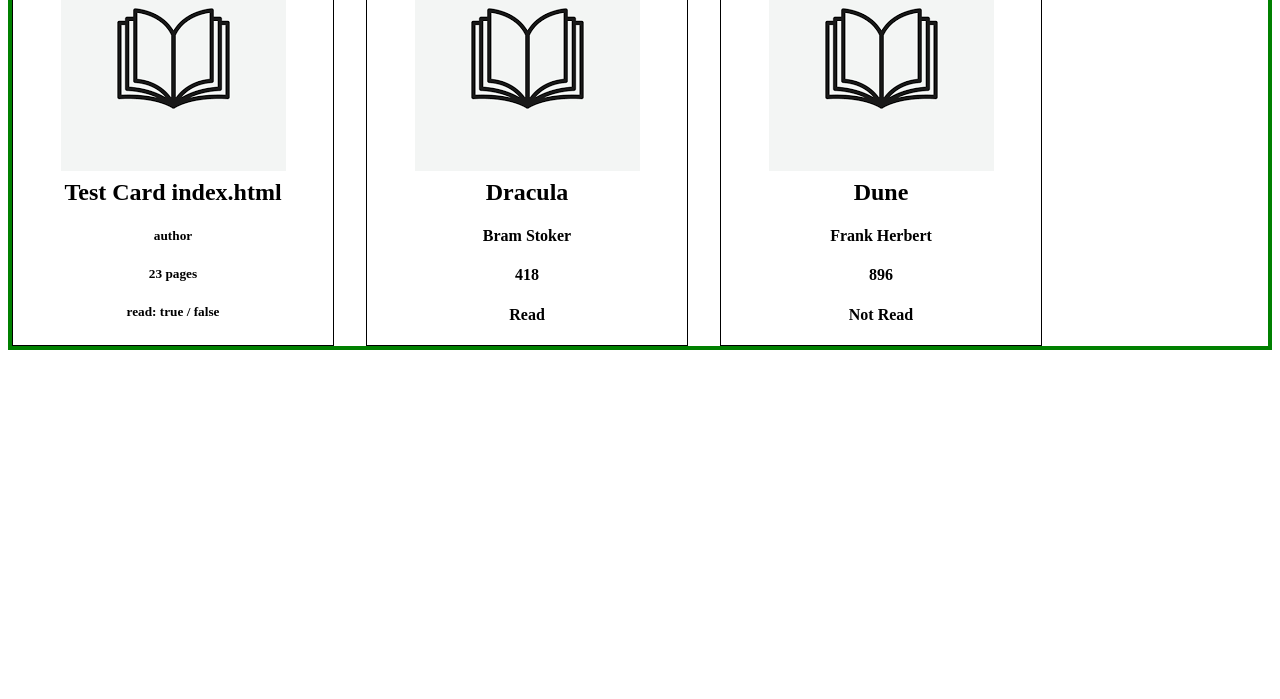
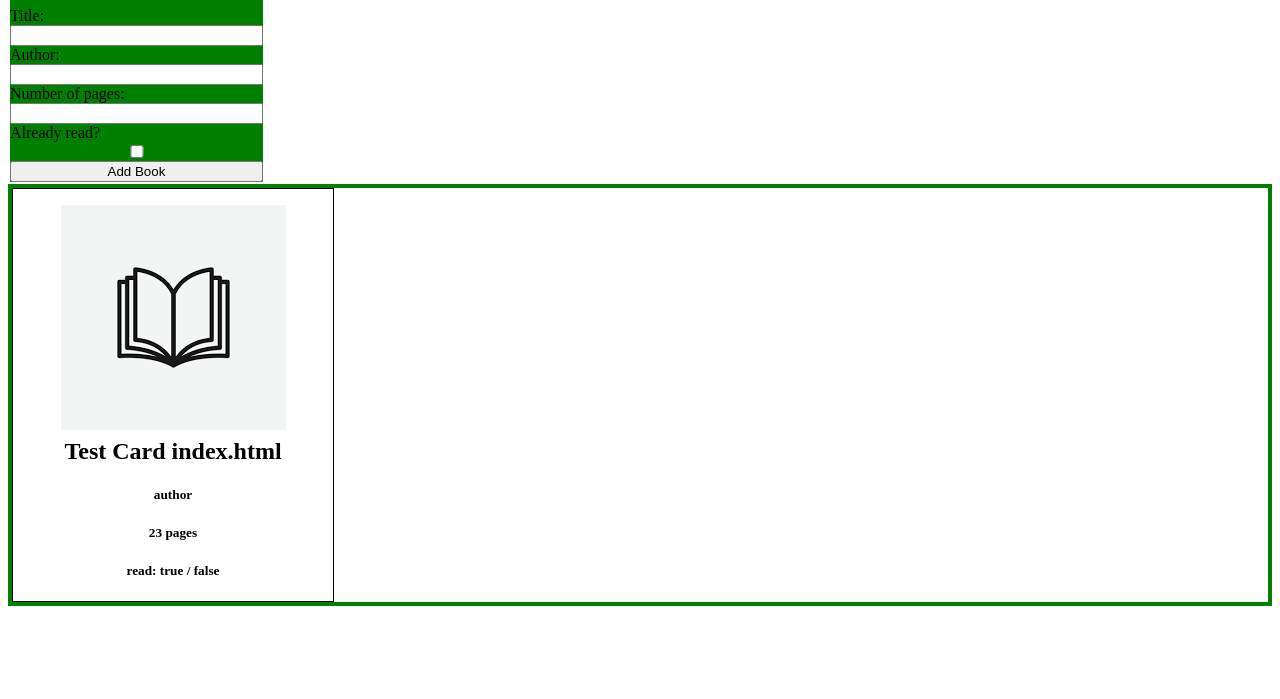
Before and after one commit to KyleThie/library, a plain HTML site: page index.html in a window 1280 px wide. Shown: the part 101-800 px from the top of the page. Drawn offline with Linux system fonts and the light colour scheme.

Commit message:
New book button working

```diff
--- a/index.html
+++ b/index.html
@@ -9,6 +9,25 @@
   </head>
   <body>
     <div class="header">Library</div>
+    <div class="form">
+      <form id="formId" action="./">
+        <h1>Add</h1>
+
+        <label for="title">Title:</label>
+        <input id="title" name="title" type="text" />
+
+        <label for="author">Author:</label>
+        <input id="author" name="author" type="text" />
+
+        <label for="pageNum">Number of pages:</label>
+        <input id="pageNum" name="pageNum" type="number" />
+
+        <label for="checkBox">Already read?</label>
+        <input id="checkBox" name="checkBox" type="checkbox" />
+
+        <button id="addBtn" type="submit">Add Book</button>
+      </form>
+    </div>
     <div id="card-container">
       <div class="card">
         <img src="./images/bookIcon.png" alt="picture of a dog" />
--- a/script.js
+++ b/script.js
@@ -1,15 +1,43 @@
 console.log("is it working?");
 let cardContainer = document.getElementById("card-container");
+let addBtn = document.querySelector("#addBtn");
+titleField = document.querySelector("#title");
+authorField = document.querySelector("#author");
+pageNumField = document.querySelector("#pageNum");
+readField = document.querySelector("#checkBox");
+
+let newTitle = "";
+let newAuthor = "";
+let pageNums = null;
+let read = null;
+
+titleField.addEventListener("input", (e) => {
+  newTitle = e.target.value;
+});
+
+authorField.addEventListener("input", (e) => {
+  newAuthor = e.target.value;
+});
+
+pageNumField.addEventListener("input", (e) => {
+  pageNums = e.target.value;
+});
+
+readField.addEventListener("input", (e) => {
+  read = e.target.value;
+});
+
+addBtn.addEventListener("click", () => {
+  event.preventDefault();
+
+  addBookToLibrary(newTitle, newAuthor, pageNums, read);
+  console.log(myLibrary);
+  showBooks();
+  let formById = document.getElementById("formId");
+  formById.reset();
+  console.log(formById);
+});
 let myLibrary = [];
-
-// Testing appending a card
-
-// let card = document.createElement("div");
-// card.className = "testCard";
-// card.innerHTML = "fs;ae";
-
-// cardContainer.appendChild(card);
-console.log("cardContainer:", cardContainer);
 
 class Book {
   constructor(title, author, pages, read) {
@@ -46,4 +74,4 @@ function showBooks() {
   });
 }
 
-showBooks();
+console.log(titleField);
--- a/styles.css
+++ b/styles.css
@@ -19,3 +19,12 @@
   position: relative;
   top: 1em;
 }
+
+form {
+  background-color: green;
+  display: flex;
+  flex-direction: column;
+  width: 20%;
+  margin: 2px;
+  align-self: center;
+}
```
